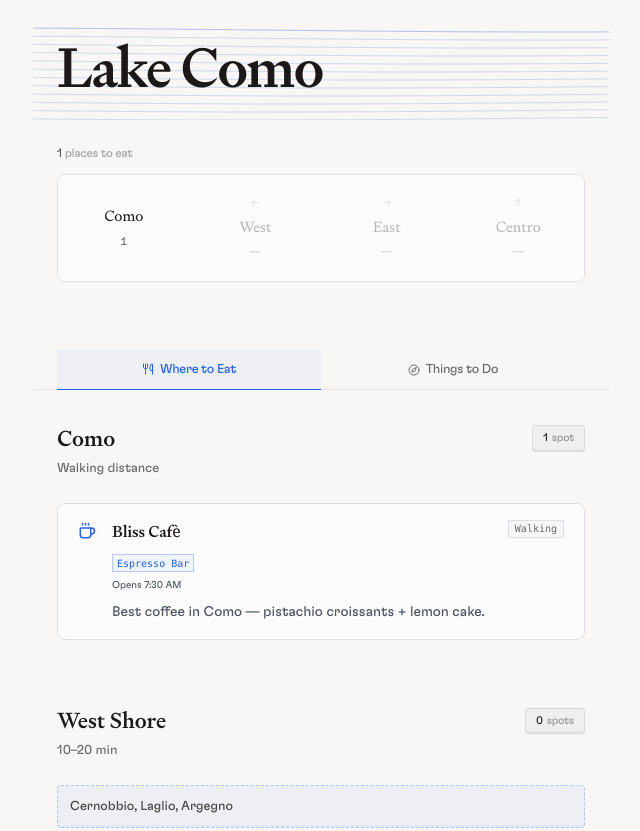
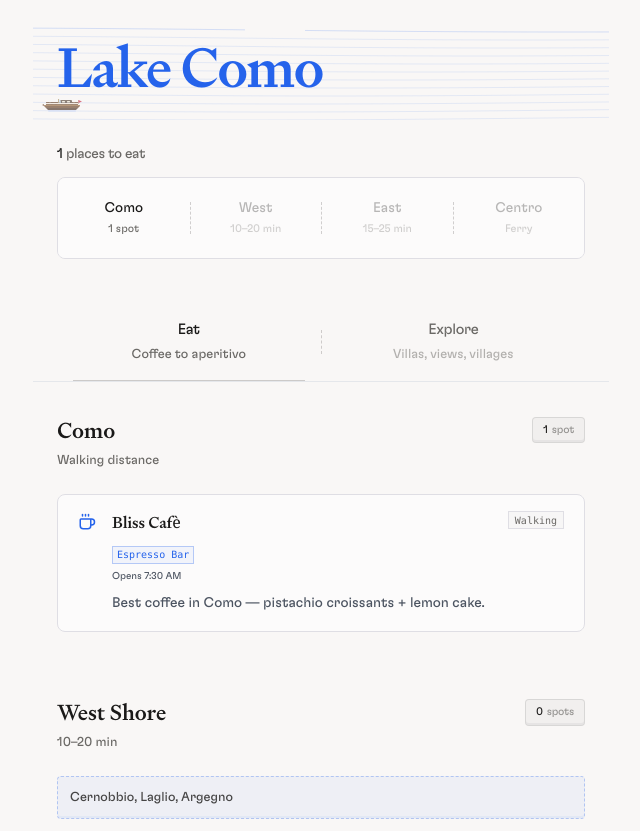
Before and after one commit to douvy/lario, an Astro site: page / in a window 1280 px wide. Shown: the top 831 px of the page, without its empty margins (319-959 px from the left). Built offline with nearby package versions, Linux system fonts and the light colour scheme; Astro itself is replaced by a stand-in of ours.

Commit message:
feat: add boat sprite, polish UI with Zed-inspired styling

```diff
--- a/src/App.tsx
+++ b/src/App.tsx
@@ -1,5 +1,6 @@
 import { useMemo, useState, useRef } from 'react';
 import AmbientCanvas from './components/AmbientCanvas';
+import BoatSprite from './components/BoatSprite';
 import InfoBanners from './components/InfoBanners';
 import RegionNav from './components/RegionNav';
 import StickyHeader from './components/StickyHeader';
@@ -45,12 +46,13 @@ export default function App() {
   return (
     <div className="mx-auto min-h-dvh max-w-xl">
       {/* Hero */}
-      <header className="relative px-6 pb-6 pt-10">
+      <header className="relative px-6 pb-6 pt-10 overflow-hidden">
         <AmbientCanvas />
+        <BoatSprite />
 
         {/* Content */}
         <div className="relative">
-          <h1 className="font-display text-[42px] sm:text-[56px] font-medium leading-none tracking-tight text-foreground">
+          <h1 className="font-display text-[42px] sm:text-[56px] font-medium leading-none tracking-tight text-ocean">
             Lake Como
           </h1>
         </div>
@@ -58,8 +60,8 @@ export default function App() {
 
       {/* Spots count + Region Navigation */}
       <div className="mx-6 mt-6" ref={regionNavRef}>
-        <p className="mb-3 text-[12px] tracking-tight text-muted/60">
-          <span className="font-medium text-foreground/70">{totalSpots}</span> {tab === 'eat' ? 'places to eat' : 'things to do'}
+        <p className="mb-3 text-[14px] tracking-tight text-muted">
+          <span className="font-medium text-foreground">{totalSpots}</span> {tab === 'eat' ? 'places to eat' : 'things to explore'}
         </p>
         <div className="overflow-hidden rounded-lg border border-border">
           <RegionNav
@@ -75,7 +77,7 @@ export default function App() {
       </div>
 
       {/* Spacer before sticky */}
-      <div className="h-10" />
+      <div className="h-4" />
 
       {/* Sticky Header (Compact Nav + Tabs) */}
       <StickyHeader
--- a/src/components/AmbientCanvas.tsx
+++ b/src/components/AmbientCanvas.tsx
@@ -25,6 +25,7 @@ export default function AmbientCanvas() {
     window.addEventListener('resize', resize);
 
     const lines = 20;
+    const pulseWidth = 60;
 
     const draw = () => {
       const w = canvas.width / (window.devicePixelRatio || 1);
@@ -32,18 +33,34 @@ export default function AmbientCanvas() {
 
       ctx.clearRect(0, 0, w, h);
 
+      const pulsePos = (time * 0.8) % (w + pulseWidth * 2) - pulseWidth;
+
       for (let i = 0; i < lines; i++) {
         const baseY = 30 + (i * 8);
         const alpha = 0.08 + (i === 0 ? 0.06 : 0);
+        const isTopLine = i === 0;
 
         ctx.beginPath();
         ctx.strokeStyle = `rgba(37, 99, 235, ${alpha * 2.5})`;
-        ctx.lineWidth = 1;
+        ctx.lineWidth = 0.5;
 
         for (let x = 0; x <= w; x += 2) {
           const normalX = x / w;
           const wave = Math.sin((time * 0.015) + (normalX * 3) + (i * 0.15)) * 2;
           const y = baseY + wave;
+
+          // Pulse brightening on top line
+          if (isTopLine && x > pulsePos && x < pulsePos + pulseWidth) {
+            ctx.stroke();
+            ctx.beginPath();
+            ctx.strokeStyle = `rgba(37, 99, 235, 0.5)`;
+            ctx.moveTo(x, y);
+            continue;
+          } else if (isTopLine && x === Math.ceil(pulsePos + pulseWidth)) {
+            ctx.stroke();
+            ctx.beginPath();
+            ctx.strokeStyle = `rgba(37, 99, 235, ${alpha * 2.5})`;
+          }
 
           if (x === 0) {
             ctx.moveTo(x, y);
--- /dev/null
+++ b/src/components/BoatSprite.tsx
@@ -0,0 +1,100 @@
+import { useEffect, useState } from 'react';
+
+export default function BoatSprite() {
+  const [visible, setVisible] = useState(false);
+  const [position, setPosition] = useState(-15);
+
+  useEffect(() => {
+    const showTimer = setTimeout(() => {
+      setVisible(true);
+    }, 1200);
+
+    return () => clearTimeout(showTimer);
+  }, []);
+
+  useEffect(() => {
+    if (!visible) return;
+
+    const animate = () => {
+      setPosition((p) => {
+        if (p > 105) {
+          setVisible(false);
+          return -15;
+        }
+        return p + 0.06;
+      });
+    };
+
+    const interval = setInterval(animate, 16);
+    return () => clearInterval(interval);
+  }, [visible]);
+
+  if (!visible) return null;
+
+  return (
+    <div
+      className="pointer-events-none absolute"
+      style={{
+        left: `${position}%`,
+        bottom: '8px',
+        opacity: visible ? 0.6 : 0,
+        transition: 'opacity 0.5s'
+      }}
+    >
+      {/* Pixel-perfect Riva runabout */}
+      <svg
+        width="40"
+        height="16"
+        viewBox="0 0 40 16"
+        fill="none"
+        xmlns="http://www.w3.org/2000/svg"
+        style={{ imageRendering: 'pixelated' }}
+      >
+        {/* Water line reflection */}
+        <rect x="6" y="14" width="28" height="2" fill="#2563eb" opacity="0.15" rx="1" />
+
+        {/* Hull shadow */}
+        <path d="M4 12 L6 14 L34 14 L36 12" fill="#3D2314" />
+
+        {/* Hull - rich mahogany */}
+        <path d="M2 10 L4 12 L36 12 L38 10 L2 10Z" fill="#5C3317" />
+
+        {/* Gunwale - polished wood trim */}
+        <rect x="2" y="9" width="36" height="1" fill="#8B5A2B" />
+
+        {/* Deck - varnished planks */}
+        <rect x="4" y="6" width="32" height="3" fill="#6B4423" />
+        <line x1="6" y1="6" x2="6" y2="9" stroke="#5C3317" strokeWidth="0.5" />
+        <line x1="10" y1="6" x2="10" y2="9" stroke="#5C3317" strokeWidth="0.5" />
+        <line x1="14" y1="6" x2="14" y2="9" stroke="#5C3317" strokeWidth="0.5" />
+        <line x1="30" y1="6" x2="30" y2="9" stroke="#5C3317" strokeWidth="0.5" />
+        <line x1="34" y1="6" x2="34" y2="9" stroke="#5C3317" strokeWidth="0.5" />
+
+        {/* Cream center stripe */}
+        <rect x="4" y="7" width="32" height="1" fill="#F2E6D9" />
+
+        {/* Cockpit well */}
+        <rect x="18" y="4" width="12" height="3" rx="1" fill="#4A3728" />
+
+        {/* Seats - cream leather with stitch */}
+        <rect x="20" y="5" width="3" height="1.5" rx="0.5" fill="#EDE4D3" />
+        <rect x="25" y="5" width="3" height="1.5" rx="0.5" fill="#EDE4D3" />
+
+        {/* Windscreen - glass with frame */}
+        <rect x="16" y="3" width="1" height="4" fill="#A68B5B" />
+        <path d="M17 3 L17 7 L19 7 L19 5 Z" fill="#B8D4E8" opacity="0.7" />
+
+        {/* Bow detail */}
+        <path d="M2 10 L0 9 L2 8" fill="#5C3317" />
+
+        {/* Chrome fittings */}
+        <circle cx="8" cy="7" r="0.5" fill="#D4D4D4" />
+        <circle cx="32" cy="7" r="0.5" fill="#D4D4D4" />
+
+        {/* Stern flag */}
+        <rect x="36" y="4" width="0.5" height="4" fill="#8B5A2B" />
+        <path d="M36.5 4 L40 5.5 L36.5 7 Z" fill="#C41E3A" />
+      </svg>
+    </div>
+  );
+}
--- a/src/components/RegionNav.tsx
+++ b/src/components/RegionNav.tsx
@@ -1,10 +1,10 @@
 import type { TierId } from '../data/tiers';
 
-const regions: { id: TierId; name: string; direction?: string }[] = [
-  { id: 'como', name: 'Como' },
-  { id: 'west-shore', name: 'West', direction: '←' },
-  { id: 'east-shore', name: 'East', direction: '→' },
-  { id: 'centro-lago', name: 'Centro', direction: '↑' },
+const regions: { id: TierId; name: string; subtitle?: string }[] = [
+  { id: 'como', name: 'Como', subtitle: 'Base' },
+  { id: 'west-shore', name: 'West', subtitle: '10–20 min' },
+  { id: 'east-shore', name: 'East', subtitle: '15–25 min' },
+  { id: 'centro-lago', name: 'Centro', subtitle: 'Ferry' },
 ];
 
 export default function RegionNav({
@@ -15,43 +15,35 @@ export default function RegionNav({
   onSelectTier: (tierId: TierId) => void;
 }) {
   return (
-    <div className="relative bg-surface">
-      <div className="grid grid-cols-4">
-        {regions.map((r) => {
+    <div className="bg-surface py-3">
+      <div className="flex items-center">
+        {regions.map((r, i) => {
           const count = tierCounts.get(r.id) ?? 0;
           const disabled = count === 0;
 
           return (
+            <div key={r.id} className="flex items-center flex-1">
+              {/* Dotted divider */}
+              {i > 0 && (
+                <div className="h-8 w-px border-l border-dashed border-muted/30" />
+              )}
+
               <button
-              key={r.id}
                 onClick={() => !disabled && onSelectTier(r.id)}
                 disabled={disabled}
                 className={[
-                'group relative px-2 py-5 transition-all',
-                disabled ? 'opacity-30' : 'hover:bg-ocean/5'
+                  'flex-1 flex flex-col items-center gap-0.5 py-2 transition-all',
+                  disabled ? 'opacity-30' : 'hover:opacity-70'
                 ].join(' ')}
               >
-              {/* Active indicator line */}
-              <div className={[
-                'absolute inset-x-3 bottom-2 h-[2px] rounded-full transition-all',
-                'bg-transparent group-hover:bg-ocean/30'
-              ].join(' ')} />
-
-              {/* Direction arrow */}
-              {r.direction && (
-                <div className="mb-1 text-[11px] text-muted/60">{r.direction}</div>
-              )}
-
-
-              <div className="font-display text-[15px] text-foreground">
+                <span className="text-[14px] font-medium text-foreground">
                   {r.name}
+                </span>
+                <span className="text-[11px] text-muted">
+                  {count > 0 ? `${count} spot${count > 1 ? 's' : ''}` : r.subtitle}
+                </span>
+              </button>
             </div>
-
-              {/* Count */}
-              <div className="mt-1.5 text-[11px] tabular-nums text-muted">
-                {count > 0 ? count : '—'}
-              </div>
-            </button>
           );
         })}
       </div>
--- a/src/components/TabBar.tsx
+++ b/src/components/TabBar.tsx
@@ -4,35 +4,58 @@ export type TabKey = 'eat' | 'do';
 
 export default function TabBar({ tab, onChange }: { tab: TabKey; onChange: (t: TabKey) => void }) {
   return (
-    <div className="flex -mb-px">
+    <div className="flex">
       <button
         type="button"
         onClick={() => onChange('eat')}
         className={[
-          'flex flex-1 items-center justify-center gap-1.5 py-2.5 text-[13px] font-medium tracking-tight transition-colors',
-          tab === 'eat'
-            ? 'bg-ocean/5 text-ocean border-b border-ocean'
-            : 'text-muted hover:text-foreground',
+          'group relative flex flex-1 flex-col items-center gap-1 py-4 transition-colors',
+          tab === 'eat' ? 'text-foreground' : 'text-muted hover:text-foreground',
         ].join(' ')}
         aria-pressed={tab === 'eat'}
       >
-        <Utensils size={12} />
-        Where to Eat
+        <span className="text-[15px] tracking-tight font-medium">
+          Eat
+        </span>
+        <span className={[
+          'text-[13px] tracking-normal transition-colors',
+          tab === 'eat' ? 'text-muted' : 'text-muted/50'
+        ].join(' ')}>
+          Coffee to aperitivo
+        </span>
+        {/* Active indicator */}
+        {tab === 'eat' && (
+          <div className="absolute bottom-0 left-4 right-4 h-px bg-foreground/20" />
+        )}
       </button>
+
+      {/* Dotted divider */}
+      <div className="flex flex-col items-center justify-center">
+        <div className="h-6 w-px border-l border-dashed border-muted/30" />
+      </div>
 
       <button
         type="button"
         onClick={() => onChange('do')}
         className={[
-          'flex flex-1 items-center justify-center gap-1.5 py-2.5 text-[13px] font-medium tracking-tight transition-colors',
-          tab === 'do'
-            ? 'bg-ocean/5 text-ocean border-b border-ocean'
-            : 'text-muted hover:text-foreground',
+          'group relative flex flex-1 flex-col items-center gap-1 py-4 transition-colors',
+          tab === 'do' ? 'text-foreground' : 'text-muted hover:text-foreground',
         ].join(' ')}
         aria-pressed={tab === 'do'}
       >
-        <Compass size={12} />
-        Things to Do
+        <span className="text-[15px] tracking-tight font-medium">
+          Explore
+        </span>
+        <span className={[
+          'text-[13px] tracking-normal transition-colors',
+          tab === 'do' ? 'text-muted' : 'text-muted/50'
+        ].join(' ')}>
+          Villas, views, villages
+        </span>
+        {/* Active indicator */}
+        {tab === 'do' && (
+          <div className="absolute bottom-0 left-4 right-4 h-px bg-foreground/20" />
+        )}
       </button>
     </div>
   );
```
Lines whose indentation alone changed are shown as unchanged.
